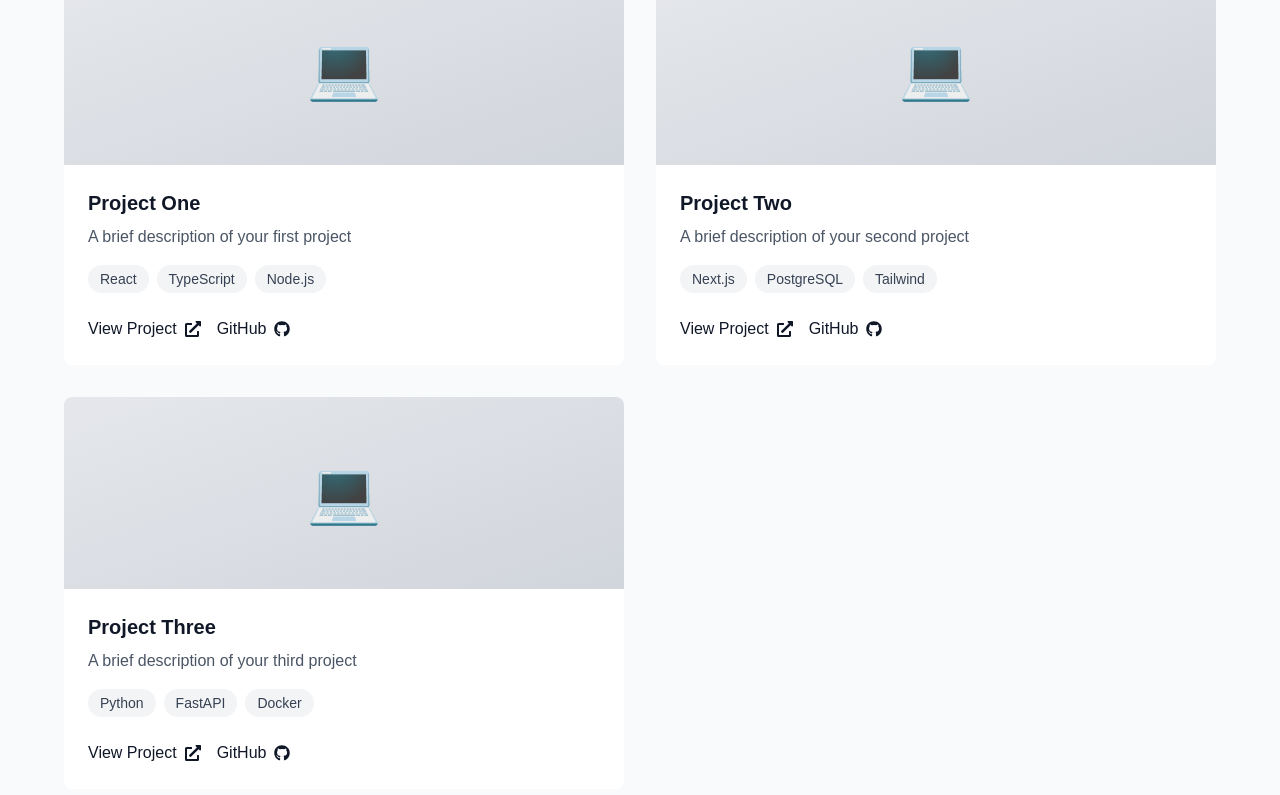
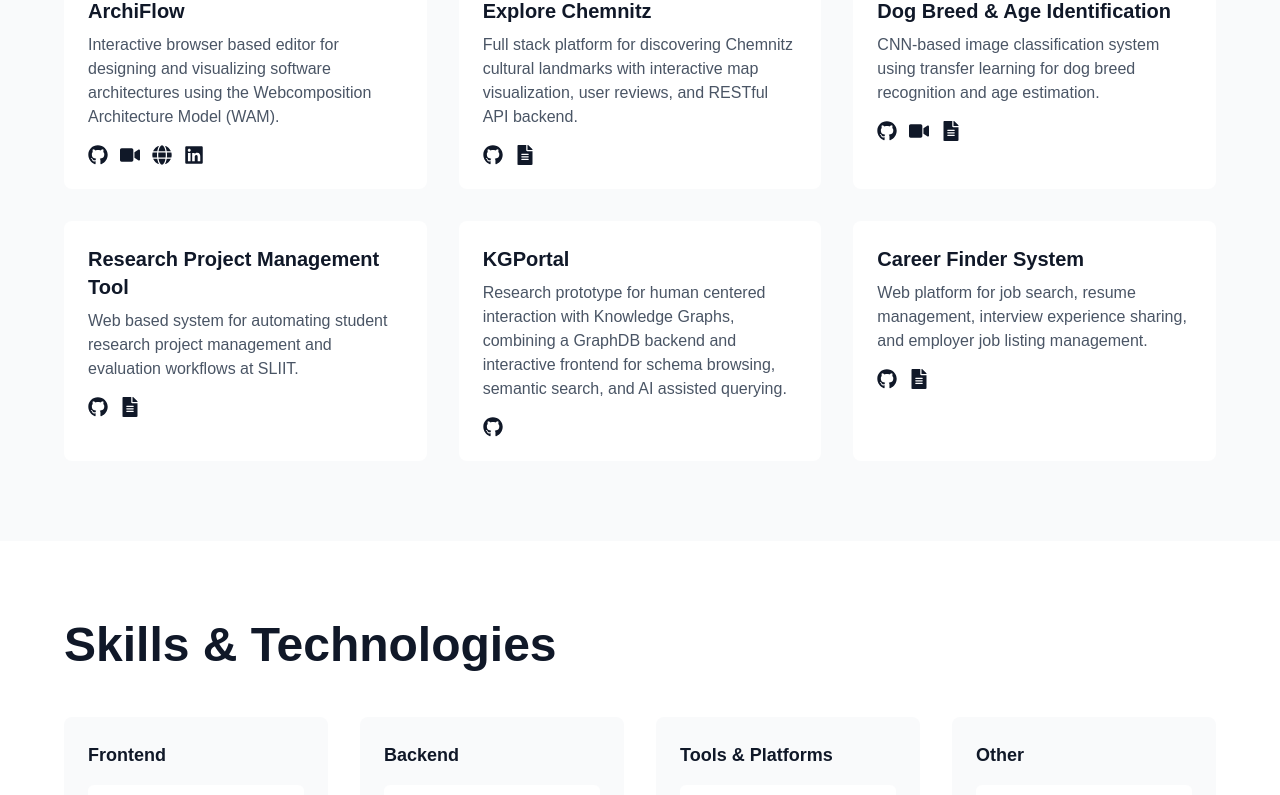
Before and after one commit to PabasaraPalihena/PMPP, a Next.js app in the folder portfolio/: page / in a window 1280 px wide. Shown: the part 2840-3635 px from the top of the page. Built offline with nearby package versions, Linux system fonts and the light colour scheme.

Commit message:
added selected projects

```diff
--- a/portfolio/components/Projects.tsx
+++ b/portfolio/components/Projects.tsx
@@ -2,7 +2,7 @@
 
 import { motion } from "framer-motion";
 import { projects } from "@/data/projects";
-import { FaExternalLinkAlt, FaGithub } from "react-icons/fa";
+import { FaExternalLinkAlt, FaGithub, FaVideo, FaGlobe, FaLinkedin, FaFileAlt } from "react-icons/fa";
 import Link from "next/link";
 
 export default function Projects() {
@@ -44,7 +44,7 @@ export default function Projects() {
           initial="hidden"
           whileInView="visible"
           viewport={{ once: true }}
-          className="grid grid-cols-1 md:grid-cols-2 gap-8"
+          className="grid grid-cols-1 md:grid-cols-2 lg:grid-cols-3 gap-8"
         >
           {projects.map((project) => (
             <motion.div
@@ -52,49 +52,13 @@ export default function Projects() {
               variants={itemVariants}
               className="bg-white rounded-lg overflow-hidden hover:shadow-xl transition-shadow group"
             >
-              <div className="h-48 bg-gradient-to-br from-gray-200 to-gray-300 flex items-center justify-center overflow-hidden">
-                <div className="text-gray-400 text-center group-hover:scale-105 transition-transform">
-                  {project.image ? (
-                    <img
-                      src={project.image}
-                      alt={project.title}
-                      className="w-full h-full object-cover"
-                    />
-                  ) : (
-                    <div className="text-6xl">💻</div>
-                  )}
-                </div>
-              </div>
-
               <div className="p-6">
                 <h3 className="text-xl font-bold text-gray-900 mb-2">
                   {project.title}
                 </h3>
                 <p className="text-gray-600 mb-4">{project.description}</p>
 
-                <div className="flex flex-wrap gap-2 mb-6">
-                  {project.technologies.map((tech, idx) => (
-                    <span
-                      key={idx}
-                      className="px-3 py-1 bg-gray-100 text-gray-700 text-sm rounded-full font-medium"
-                    >
-                      {tech}
-                    </span>
-                  ))}
-                </div>
-
-                <div className="flex items-center gap-4">
-                  {project.link && (
-                    <Link
-                      href={project.link}
-                      target="_blank"
-                      rel="noopener noreferrer"
-                      className="flex items-center gap-2 text-gray-900 font-medium hover:text-gray-600 transition-colors"
-                    >
-                      View Project
-                      <FaExternalLinkAlt size={16} />
-                    </Link>
-                  )}
+                <div className="flex flex-wrap items-center gap-3">
 
                   {project.github && (
                     <Link
@@ -102,9 +66,57 @@ export default function Projects() {
                       target="_blank"
                       rel="noopener noreferrer"
                       className="flex items-center gap-2 text-gray-900 font-medium hover:text-gray-600 transition-colors"
+                      title="Source code"
                     >
-                      GitHub
-                      <FaGithub size={16} />
+                      <FaGithub size={20} />
+                    </Link>
+                  )}
+
+                  {project.video && (
+                    <Link
+                      href={project.video}
+                      target="_blank"
+                      rel="noopener noreferrer"
+                      className="flex items-center gap-2 text-gray-900 font-medium hover:text-gray-600 transition-colors"
+                      title="Video demo"
+                    >
+                      <FaVideo size={20} />
+                    </Link>
+                  )}
+
+                  {project.website && (
+                    <Link
+                      href={project.website}
+                      target="_blank"
+                      rel="noopener noreferrer"
+                      className="flex items-center gap-2 text-gray-900 font-medium hover:text-gray-600 transition-colors"
+                      title="Project website"
+                    >
+                      <FaGlobe size={20} />
+                    </Link>
+                  )}
+
+                  {project.linkedin && (
+                    <Link
+                      href={project.linkedin}
+                      target="_blank"
+                      rel="noopener noreferrer"
+                      className="flex items-center gap-2 text-gray-900 font-medium hover:text-gray-600 transition-colors"
+                      title="LinkedIn"
+                    >
+                      <FaLinkedin size={20} />
+                    </Link>
+                  )}
+
+                  {project.link && (
+                    <Link
+                      href={project.link}
+                      target="_blank"
+                      rel="noopener noreferrer"
+                      className="flex items-center gap-2 text-gray-900 font-medium hover:text-gray-600 transition-colors"
+                      title="Project file"
+                    >
+                      <FaFileAlt size={20} />
                     </Link>
                   )}
                 </div>
--- a/portfolio/data/projects.ts
+++ b/portfolio/data/projects.ts
@@ -3,31 +3,57 @@ import { Project } from "@/types";
 export const projects: Project[] = [
   {
     id: "1",
-    title: "Project One",
-    description: "A brief description of your first project",
-    longDescription: "Detailed description of what this project does, the problem it solved, and the impact it had.",
-    technologies: ["React", "TypeScript", "Node.js"],
-    link: "#",
-    github: "https://github.com",
+    title: "ArchiFlow",
+    description:
+      "Interactive browser based editor for designing and visualizing software architectures using the Webcomposition Architecture Model (WAM).",
+    github: "https://github.com/PabasaraPalihena/Archiflow",
+    video:
+      "https://www.linkedin.com/posts/marx-dev_the-wait-is-over-after-discussing-why-current-activity-7419307752017051648-XR6a?utm_source=share&utm_medium=member_desktop&rcm=ACoAADWppCYBqZmpb0Z0U4IMTaKcPs1ykW8RlX4",
+    website: "https://marxdev.vercel.app/",
+    linkedin: "https://www.linkedin.com/company/marx-dev/",
     featured: true,
   },
   {
     id: "2",
-    title: "Project Two",
-    description: "A brief description of your second project",
-    longDescription: "Detailed description of what this project does, the problem it solved, and the impact it had.",
-    technologies: ["Next.js", "PostgreSQL", "Tailwind"],
-    link: "#",
-    github: "https://github.com",
+    title: "Explore Chemnitz",
+    description:
+      "Full stack platform for discovering Chemnitz cultural landmarks with interactive map visualization, user reviews, and RESTful API backend.",
+    github:
+      "https://github.com/PabasaraPalihena/chemnitz_cultural_landmarks_frontend",
+    link: "https://drive.google.com/drive/folders/1AKsDxyniMHbyqp9Hj1hJqHQOmVq8o5Xw?usp=sharing",
     featured: true,
   },
   {
     id: "3",
-    title: "Project Three",
-    description: "A brief description of your third project",
-    longDescription: "Detailed description of what this project does, the problem it solved, and the impact it had.",
-    technologies: ["Python", "FastAPI", "Docker"],
-    link: "#",
-    github: "https://github.com",
+    title: "Dog Breed & Age Identification",
+    description:
+      "CNN-based image classification system using transfer learning for dog breed recognition and age estimation.",
+    github: "https://github.com/PabasaraPalihena/Canine-Classifier",
+    video:
+      "https://drive.google.com/file/d/1Q0aLzC-xwHFS0sMtwmxcQzE3CHywx6H8/view",
+    link: "https://drive.google.com/file/d/19myCCWh_Cu_F-Vl5qlZMsCS4_tkJ2G5J/view?usp=sharing",
+  },
+  {
+    id: "4",
+    title: "Research Project Management Tool",
+    description:
+      "Web based system for automating student research project management and evaluation workflows at SLIIT.",
+    github: "https://github.com/PabasaraPalihena/ResearchProjectManagementTool",
+    link: "https://drive.google.com/drive/folders/1kCSeuCEaQTw0tXRCTc7jM3XgvK-oBzZO?usp=sharing",
+  },
+  {
+    id: "5",
+    title: "KGPortal",
+    description:
+      "Research prototype for human centered interaction with Knowledge Graphs, combining a GraphDB backend and interactive frontend for schema browsing, semantic search, and AI assisted querying.",
+    github: "https://github.com/PabasaraPalihena/KGPortal",
+  },
+  {
+    id: "6",
+    title: "Career Finder System",
+    description:
+      "Web platform for job search, resume management, interview experience sharing, and employer job listing management.",
+    github: "https://github.com/PabasaraPalihena/Online-Career-Finder-System",
+    link: "https://drive.google.com/drive/folders/1W3dAoYs4Ujp16iGjflNQm_4uYTz0KM3d?usp=sharing",
   },
 ];
--- a/portfolio/types/index.ts
+++ b/portfolio/types/index.ts
@@ -3,9 +3,11 @@ export interface Project {
   title: string;
   description: string;
   longDescription?: string;
-  technologies: string[];
   link?: string;
   github?: string;
+  video?: string;
+  website?: string;
+  linkedin?: string;
   image?: string;
   featured?: boolean;
 }
```
